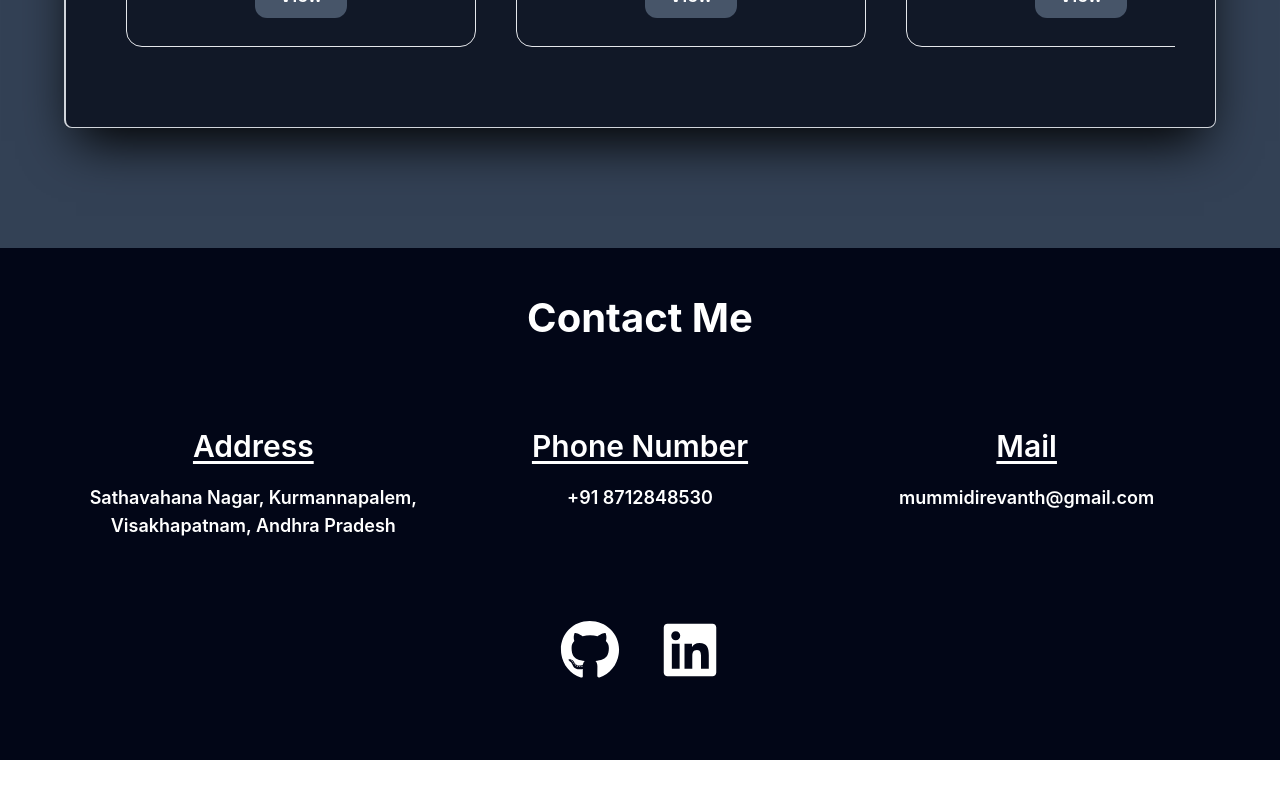
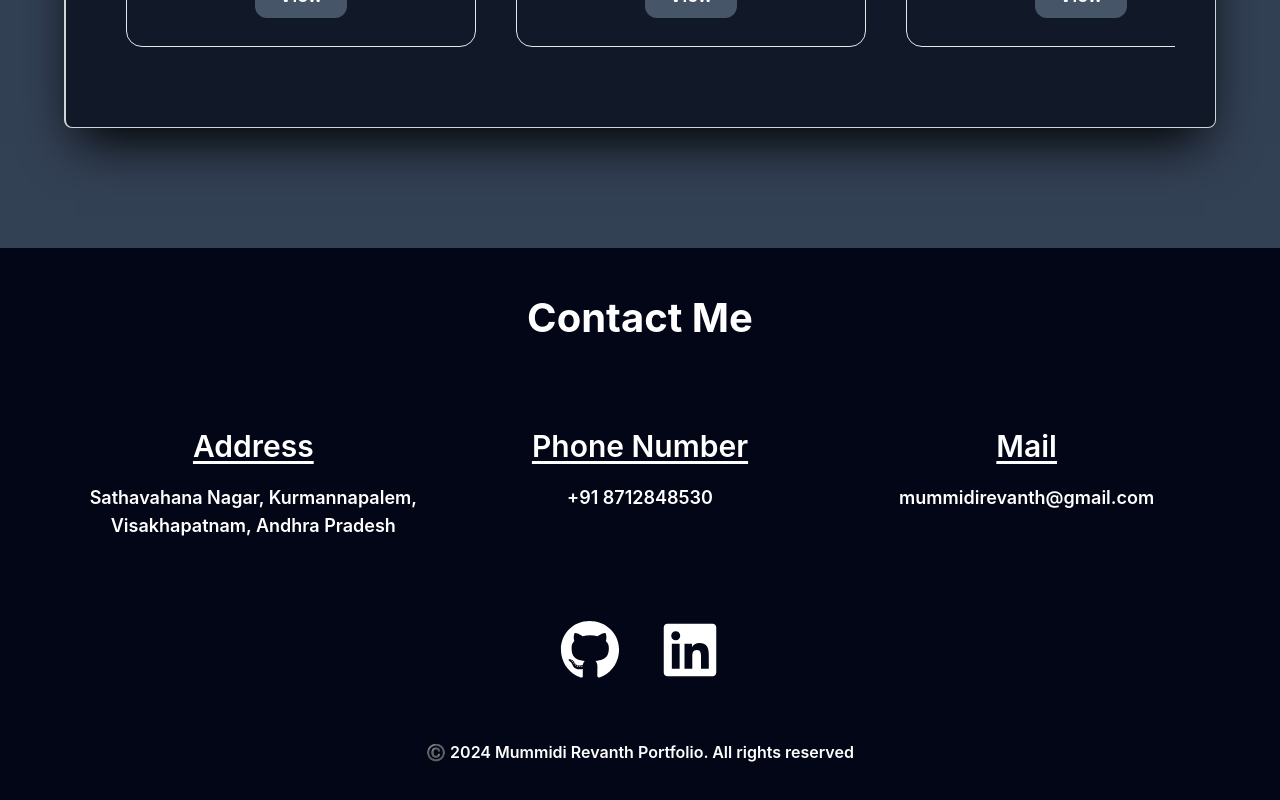
Before and after one commit to Revanth-Mummidi/MyPortfolio, a React (Create React App) app: page / in a window 1280 px wide. Shown: the part 5442-6242 px from the top of the page. Before the commit the page ends 6202 px from the top, so only its background shows below. Built offline with nearby package versions, Linux system fonts and the light colour scheme.

Commit message:
added copy right claim

```diff
--- a/src/Components/Contact.jsx
+++ b/src/Components/Contact.jsx
@@ -31,6 +31,7 @@ function Contact() {
               <FaLinkedin className='h-[60px] w-[60px] text-white hover:text-slate-500 font-bold'/>
                </a>
           </div>
+          <p className='font-semibold mt-5'>©️ 2024 Mummidi Revanth Portfolio. All rights reserved</p>
       </div>
    </section>
   )
```
